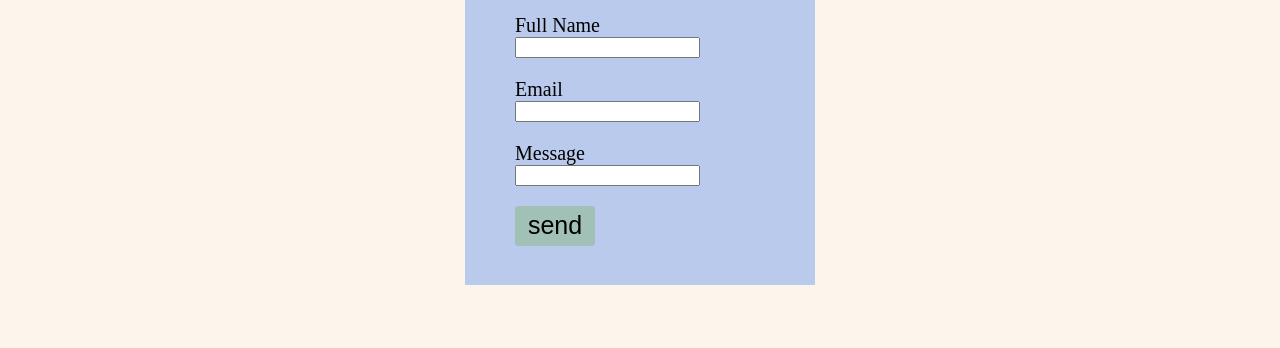
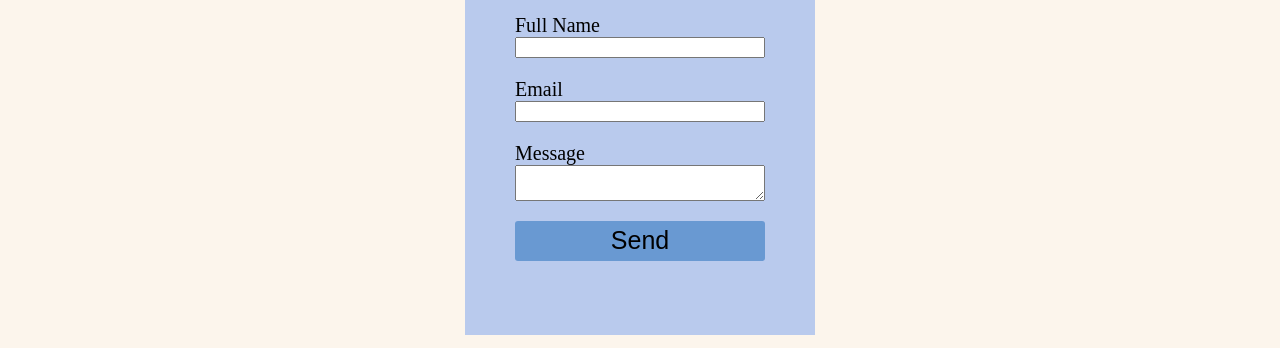
Before and after one commit to Rosaaguero/Final-project-, a plain HTML site: page sony_contactus.html in a window 1280 px wide. Shown: the part 135-483 px from the top of the page. Drawn offline with Linux system fonts and the light colour scheme.

Commit message:
Sonia modified sony_contact.html and sony_contact.css files

```diff
--- a/sony_contactus.css
+++ b/sony_contactus.css
@@ -4,7 +4,7 @@ body{
 }
 .cont-form{
   background-color:rgba(100, 148, 237, 0.445);
-  height:350px;
+  height:400px;
   width:350px;
   margin:auto;
 }
@@ -27,12 +27,12 @@ label{
 }
 input[type=button]{
   display:flex;
-  margin-top:20px;
-  width:80px;
+  margin-top: 20px;
+  width:250px;
   height:40px;
   font-size:25px;
   padding:5px;
-  background-color:rgba(143, 188, 143, 0.573);
+  background-color:rgba(46, 118, 190, 0.573);
   border:none;
   border-radius:3px;
 
--- a/sony_contactus.html
+++ b/sony_contactus.html
@@ -14,14 +14,14 @@
    <h2>Send Message</h2>
 
    <label>Full Name</label>
-   <input type="text" placeholder="">
+   <input type="text" style="width:250px" placeholder="">
 
    <label>Email</label>
-   <input type="email" placeholder="">
+   <input type="email" style="width:250px" placeholder="">
 
    <label class="mess">Message</label>
-   <input type="text" placeholder="">
-   <input type="button" value="send">
+   <textarea style="width:250px"></textarea>
+   <input type="button" value="Send">
 
   </form>
 </div>
```
